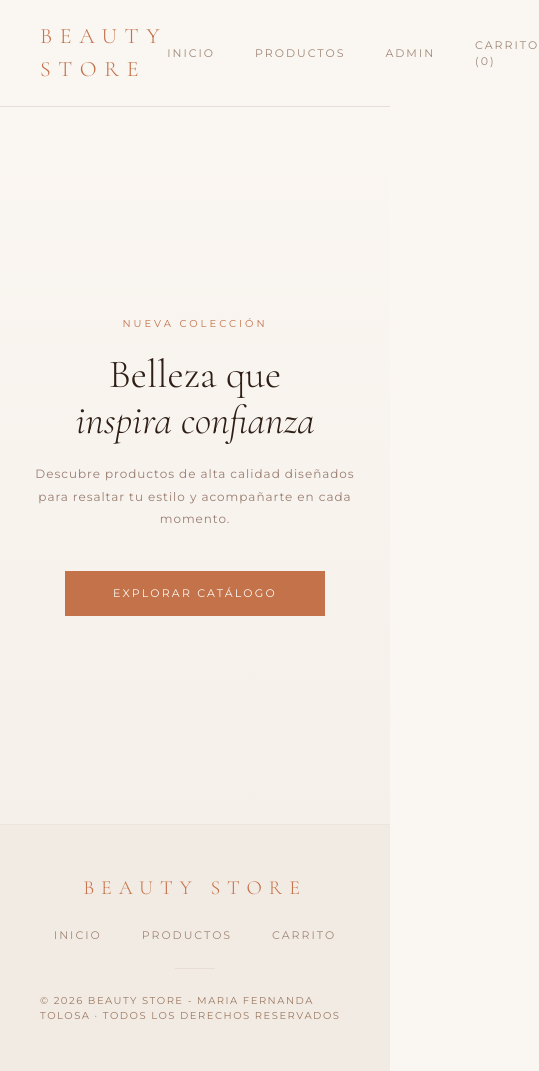
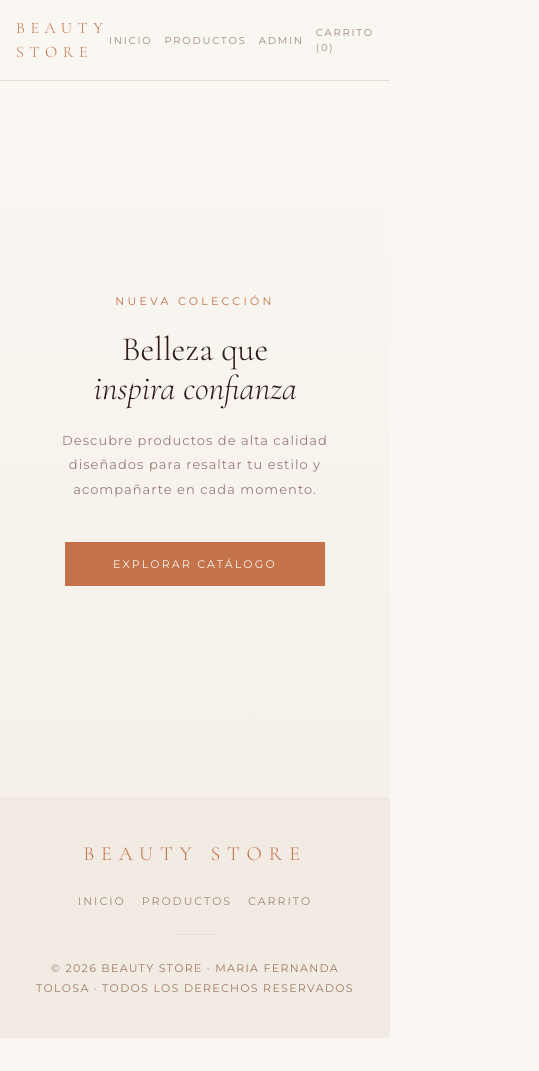
Before and after one commit to FernandaAngell/beauty-store, a Next.js app in the folder frontend/: page / in a window 390 px wide. Shown: the whole page, 539 px wide, since content can reach past the window. After the commit the page ends 1038 px from the top, so only its background shows below. Built offline with nearby package versions, Linux system fonts and the light colour scheme.

Commit message:
Responsive products page

```diff
--- a/frontend/app/globals.css
+++ b/frontend/app/globals.css
@@ -45,3 +45,24 @@ body {
   transform: scale(0.96);
   opacity: 0.85;
 }
+/* Responsive */
+
+html,
+body {
+  overflow-x: hidden;
+}
+
+img {
+  max-width: 100%;
+  height: auto;
+}
+
+button {
+  max-width: 100%;
+}
+
+@media (max-width: 768px) {
+  .mobile-center {
+    text-align: center;
+  }
+}
--- a/frontend/app/page.tsx
+++ b/frontend/app/page.tsx
@@ -2,16 +2,16 @@ import Link from "next/link";
 
 export default function HomePage() {
   return (
-    <section className="page-enter flex flex-col items-center justify-center min-h-[85vh] text-center px-8"
+    <section className="page-enter flex flex-col items-center justify-center min-h-[85vh] text-center px-6 md:px-8"
       style={{ background: "linear-gradient(180deg, #faf6f1 0%, #f5f0ea 100%)" }}>
 
-      <p style={{ fontSize: "10px", letterSpacing: "0.3em", color: "#c4724a", marginBottom: "20px" }}>
+      <p style={{ fontSize: "11px", letterSpacing: "0.3em", color: "#c4724a", marginBottom: "20px" }}>
         NUEVA COLECCIÓN
       </p>
 
       <h1 style={{
         fontFamily: "'Cormorant Garamond', serif",
-        fontSize: "clamp(40px, 6vw, 68px)",
+        fontSize: "clamp(34px, 8vw, 68px)",
         fontWeight: 300,
         color: "#2e1e16",
         lineHeight: 1.15,
@@ -20,7 +20,7 @@ export default function HomePage() {
         Belleza que<br /><em>inspira confianza</em>
       </h1>
 
-      <p style={{ fontSize: "12px", letterSpacing: "0.08em", color: "#9a7e72", maxWidth: "400px", lineHeight: 1.9, marginBottom: "40px" }}>
+      <p style={{ fontSize: "13px", letterSpacing: "0.08em", color: "#9a7e72", maxWidth: "500px", lineHeight: 1.9, marginBottom: "40px" }}>
         Descubre productos de alta calidad diseñados para resaltar tu estilo y acompañarte en cada momento.
       </p>
 
--- a/frontend/app/products/page.tsx
+++ b/frontend/app/products/page.tsx
@@ -9,13 +9,13 @@ export default async function ProductsPage() {
   const products = await getProducts();
 
   return (
-    <section className="page-enter max-w-7xl mx-auto px-10 py-16">
+    <section className="page-enter max-w-7xl mx-auto px-4 md:px-10 py-10 md:py-16">
       <p style={{ fontSize: "10px", letterSpacing: "0.3em", color: "#c4724a", marginBottom: "8px" }}>
         COLECCIÓN
       </p>
       <h1 style={{
         fontFamily: "'Cormorant Garamond', serif",
-        fontSize: "42px", fontWeight: 300,
+        fontSize: "clamp(32px, 8vw, 42px)", fontWeight: 300,
         color: "#2e1e16", marginBottom: "48px"
       }}>
         Productos
--- a/frontend/components/Footer.tsx
+++ b/frontend/components/Footer.tsx
@@ -2,36 +2,78 @@ import Link from "next/link";
 
 export default function Footer() {
   return (
-    <footer style={{ borderTop: "1px solid #ede5dc", background: "#f2ebe3", marginTop: "0" }}>
-      <div className="max-w-7xl mx-auto px-10 py-12">
+    <footer
+      style={{
+        borderTop: "1px solid #ede5dc",
+        background: "#f2ebe3",
+        marginTop: "0",
+      }}
+    >
+      <div className="max-w-7xl mx-auto px-4 md:px-10 py-10 md:py-12">
         <div className="flex flex-col items-center gap-6">
 
-          <h2 style={{
-            fontFamily: "'Cormorant Garamond', serif",
-            fontSize: "20px",
-            fontWeight: 300,
-            letterSpacing: "0.35em",
-            color: "#c4724a"
-          }}>
+          <h2
+            style={{
+              fontFamily: "'Cormorant Garamond', serif",
+              fontSize: "20px",
+              fontWeight: 300,
+              letterSpacing: "0.35em",
+              color: "#c4724a",
+            }}
+          >
             BEAUTY STORE
           </h2>
 
-          <div className="flex gap-10" style={{ fontSize: "11px", letterSpacing: "0.18em", color: "#a08878" }}>
-            <Link href="/" style={{ color: "#a08878" }} className="hover:text-[#c4724a] transition-colors">
+          <div
+            className="flex flex-wrap justify-center gap-4 md:gap-10"
+            style={{
+              fontSize: "11px",
+              letterSpacing: "0.18em",
+            }}
+          >
+            <Link
+              href="/"
+              style={{ color: "#a08878" }}
+              className="hover:text-[#c4724a] transition-colors"
+            >
               INICIO
             </Link>
-            <Link href="/products" style={{ color: "#a08878" }} className="hover:text-[#c4724a] transition-colors">
+
+            <Link
+              href="/products"
+              style={{ color: "#a08878" }}
+              className="hover:text-[#c4724a] transition-colors"
+            >
               PRODUCTOS
             </Link>
-            <Link href="/cart" style={{ color: "#a08878" }} className="hover:text-[#c4724a] transition-colors">
+
+            <Link
+              href="/cart"
+              style={{ color: "#a08878" }}
+              className="hover:text-[#c4724a] transition-colors"
+            >
               CARRITO
             </Link>
           </div>
 
-          <div style={{ width: "40px", height: "1px", background: "#e8ddd4" }} />
+          <div
+            style={{
+              width: "40px",
+              height: "1px",
+              background: "#e8ddd4",
+            }}
+          />
 
-          <p style={{ fontSize: "10px", letterSpacing: "0.15em", color: "#9c7a63" }}>
-            © 2026 BEAUTY STORE - MARIA FERNANDA TOLOSA · TODOS LOS DERECHOS RESERVADOS
+          <p
+            className="text-center px-4"
+            style={{
+              fontSize: "11px",
+              letterSpacing: "0.12em",
+              color: "#9c7a63",
+              lineHeight: "1.8",
+            }}
+          >
+            © 2026 BEAUTY STORE · MARIA FERNANDA TOLOSA · TODOS LOS DERECHOS RESERVADOS
           </p>
 
         </div>
--- a/frontend/components/Navbar.tsx
+++ b/frontend/components/Navbar.tsx
@@ -52,14 +52,14 @@ export default function Navbar() {
           "transform 0.4s cubic-bezier(0.22, 1, 0.36, 1), background 0.3s ease, border-color 0.3s ease",
       }}
     >
-      <div className="max-w-7xl mx-auto px-10 py-5 flex justify-between items-center">
+      <div className="max-w-7xl mx-auto px-4 md:px-10 py-4 md:py-5 flex justify-between items-center">
 
         <Link href="/">
           <h1
             style={{
               fontFamily:
                 "'Cormorant Garamond', serif",
-              fontSize: "22px",
+              fontSize: window.innerWidth < 768 ? "16px" : "22px",
               fontWeight: 300,
               letterSpacing: "0.35em",
               color: "#c4724a",
@@ -79,9 +79,9 @@ export default function Navbar() {
         </Link>
 
         <div
-          className="flex items-center gap-10"
+          className="flex items-center gap-3 md:gap-10"
           style={{
-            fontSize: "11px",
+            fontSize: "10px",
             letterSpacing: "0.18em",
             color: "#a08878",
           }}
```
